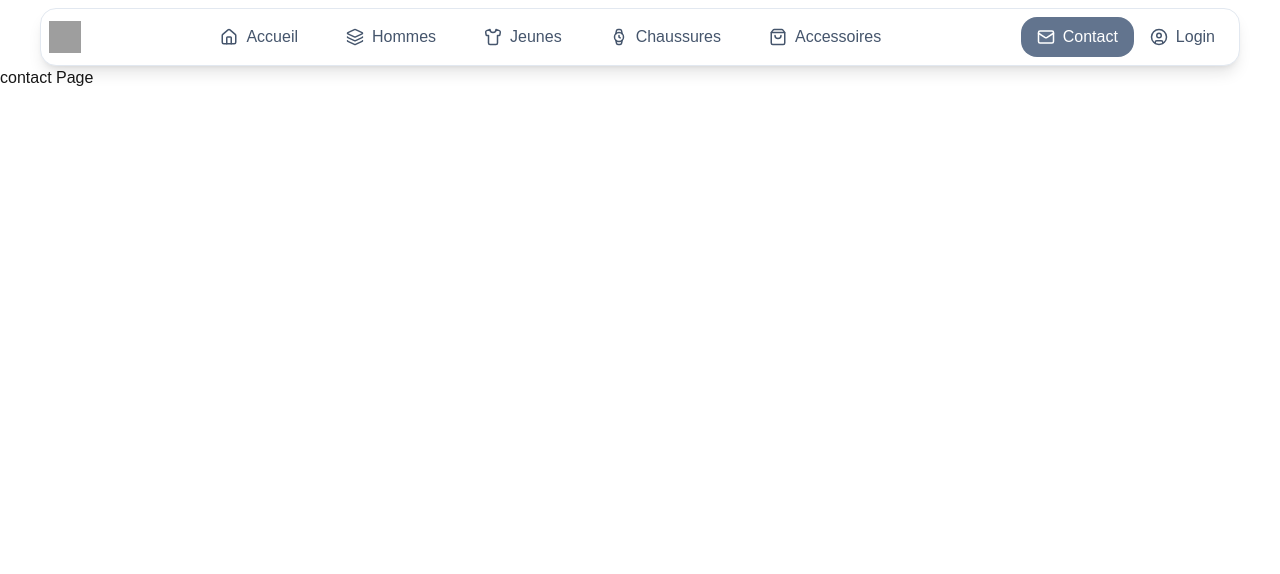
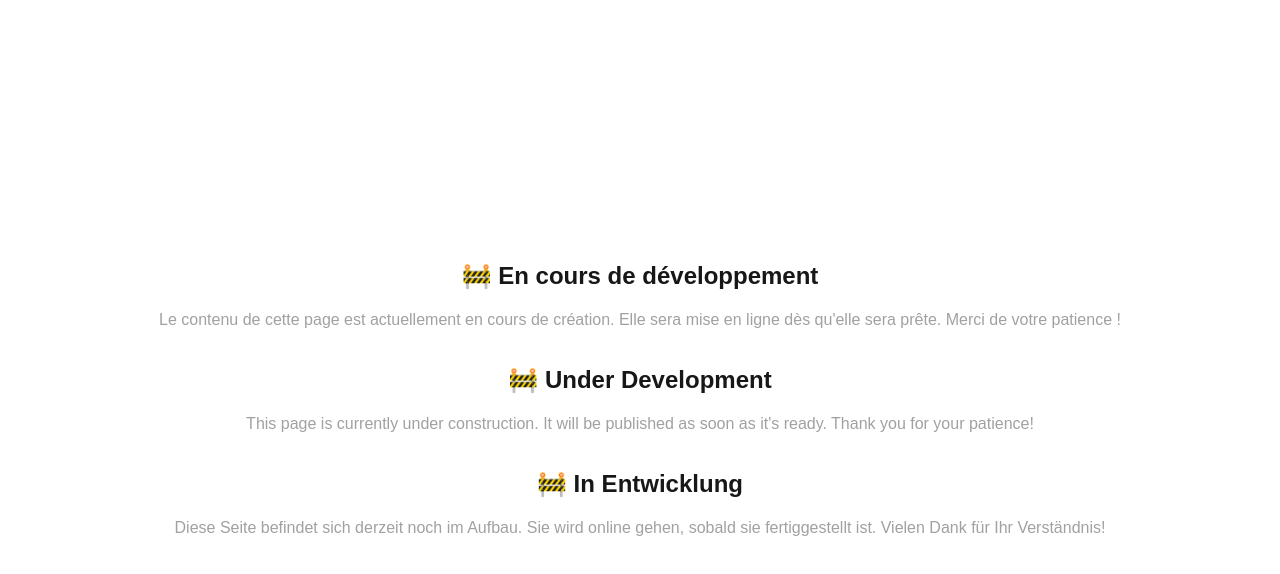
Before and after one commit to yvankraft/e-shop, a Next.js app: page /contact in a window 1280 px wide. Shown: the top 574 px of the page. Built offline with nearby package versions, Linux system fonts and the light colour scheme; grey boxes are pictures that could not be loaded.

Commit message:
feat: Update registration and contact pages with multilingual under construction messages

```diff
--- a/src/app/auth/register/page.tsx
+++ b/src/app/auth/register/page.tsx
@@ -2,8 +2,30 @@
 export default function page() {
   // Rendu de la page d'inscription
   return (
-    <div>
-      <h1>Register Page</h1>
-    </div>
-  )
+    <main className="flex flex-col h-screen items-center justify-center">
+      <div className="flex flex-col items-center justify-center text-center p-4">
+        <h2 className="text-2xl font-bold mb-4">
+          🚧 En cours de développement
+        </h2>
+        <p className="text-neutral-400">
+          Le contenu de cette page est actuellement en cours de création. Elle
+          sera mise en ligne dès qu'elle sera prête. Merci de votre patience !
+        </p>
+      </div>
+      <div className="flex flex-col items-center justify-center text-center p-4">
+        <h2 className="text-2xl font-bold mb-4">🚧 Under Development</h2>
+        <p className="text-neutral-400">
+          This page is currently under construction. It will be published as
+          soon as it's ready. Thank you for your patience!
+        </p>
+      </div>
+      <div className="flex flex-col items-center justify-center text-center p-4">
+        <h2 className="text-2xl font-bold mb-4">🚧 In Entwicklung</h2>
+        <p className="text-neutral-400">
+          Diese Seite befindet sich derzeit noch im Aufbau. Sie wird online
+          gehen, sobald sie fertiggestellt ist. Vielen Dank für Ihr Verständnis!
+        </p>
+      </div>
+    </main>
+  );
 }
--- a/src/app/contact/page.tsx
+++ b/src/app/contact/page.tsx
@@ -1,13 +1,32 @@
-
-import Navbar from '../../components/Navbar'
+import Navbar from "../../components/Navbar";
 
 export default function page() {
   // Rendu de la page contact
   return (
-    <div>
-      {/* Navbar en haut */}
-      <Navbar />
-      <h1>contact Page</h1>
-    </div>
-  )
+    <main className="flex flex-col h-screen items-center justify-center">
+      <div className="flex flex-col items-center justify-center text-center p-4">
+        <h2 className="text-2xl font-bold mb-4">
+          🚧 En cours de développement
+        </h2>
+        <p className="text-neutral-400">
+          Le contenu de cette page est actuellement en cours de création. Elle
+          sera mise en ligne dès qu'elle sera prête. Merci de votre patience !
+        </p>
+      </div>
+      <div className="flex flex-col items-center justify-center text-center p-4">
+        <h2 className="text-2xl font-bold mb-4">🚧 Under Development</h2>
+        <p className="text-neutral-400">
+          This page is currently under construction. It will be published as
+          soon as it's ready. Thank you for your patience!
+        </p>
+      </div>
+      <div className="flex flex-col items-center justify-center text-center p-4">
+        <h2 className="text-2xl font-bold mb-4">🚧 In Entwicklung</h2>
+        <p className="text-neutral-400">
+          Diese Seite befindet sich derzeit noch im Aufbau. Sie wird online
+          gehen, sobald sie fertiggestellt ist. Vielen Dank für Ihr Verständnis!
+        </p>
+      </div>
+    </main>
+  );
 }
```
